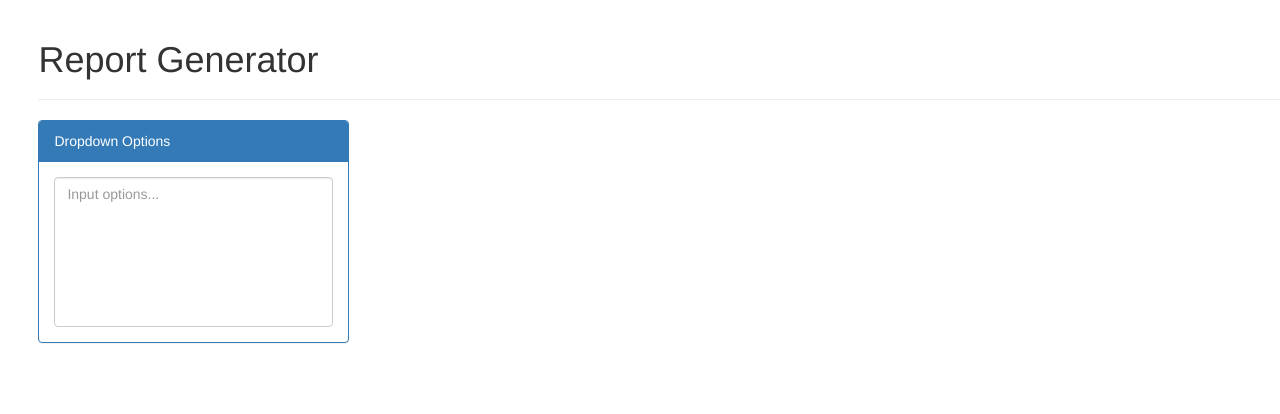
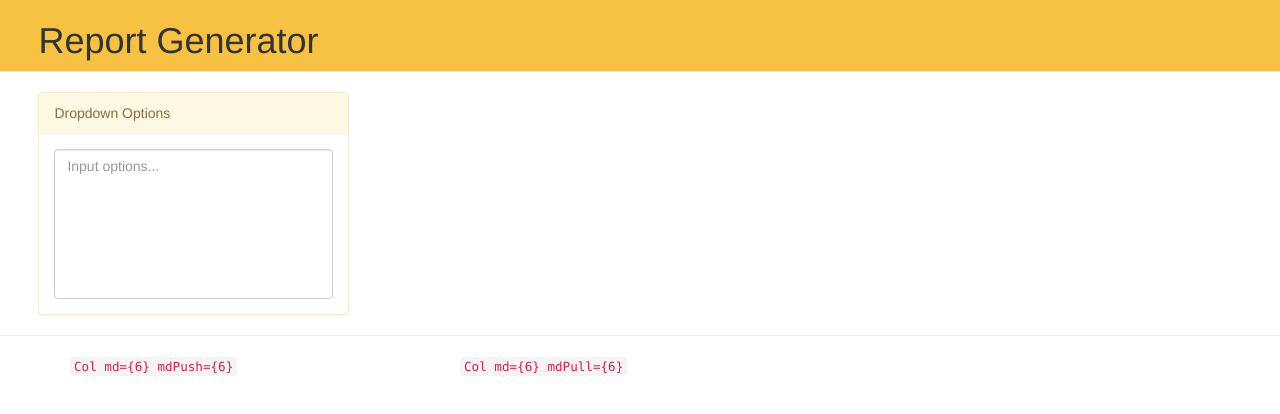
Before and after one commit to zvanuum/ReportGenerator, a React (Create React App) app: page / in a window 1280 px wide. Shown: the top 414 px of the page. Built offline with nearby package versions, Linux system fonts and the light colour scheme.

Commit message:
CSS is so hard

```diff
--- a/src/components/DropdownOptionsInputPanel.js
+++ b/src/components/DropdownOptionsInputPanel.js
@@ -2,8 +2,7 @@ import React from 'react';
 import { FormControl, OverlayTrigger, Panel, Popover } from 'react-bootstrap';
 
 const DropdownOptionsInputPanel = (props) => {
-    console.log(props.onChange);
-    return (<Panel bsStyle="primary" style={{ 'width': '25%' }}>
+    return (<Panel bsStyle="warning" style={{ 'width': '25%' }}>
         <Panel.Heading>Dropdown Options</Panel.Heading>
         <Panel.Body>
             <OverlayTrigger
--- a/src/containers/App.js
+++ b/src/containers/App.js
@@ -1,15 +1,46 @@
 import React, { Component } from 'react';
+import { connect } from 'react-redux'
+import PropTypes from 'prop-types';
+import { Col, Grid, PageHeader, Row } from 'react-bootstrap';
 
-import Header from '../containers/Header';
+import OptionsMenu from '../containers/OptionsMenu';
 
 class App extends Component {
     render() {
         return (
             <div>
-        <Header />
+                <PageHeader style={{
+                    'margin-top': 0,
+                    'padding': '1px 0 0 3%',
+                    'background-color': '#F7C244'
+                }}>
+                    Report Generator
+                </PageHeader>
+                <div style={{ 'marginLeft': "3%" }}>
+                    <OptionsMenu />
+                </div>
+                <hr />
+                <Grid>
+                    <Row className="show-grid">
+                        <Col xs={6} md={4}>
+                            <code>{'Col md={6} mdPush={6}'}</code>
+                        </Col>
+                        <Col xs={6} md={4}>
+                            <code>{'Col md={6} mdPull={6}'}</code>
+                        </Col>
+                    </Row>
+                </Grid>
             </div>
         )
     }
 }
 
-export default App;
+App.propTypes = {
+    dropdownOptions: PropTypes.arrayOf(PropTypes.string)
+};
+
+const mapStateToProps = (state) => ({
+    ...state
+})
+
+export default connect(mapStateToProps)(App);
--- a/src/containers/Header.js
+++ b/src/containers/OptionsMenu.js
@@ -1,35 +1,31 @@
 import React, { Component } from 'react';
 import { connect } from 'react-redux';
 import PropTypes from 'prop-types';
-import { PageHeader } from 'react-bootstrap';
 
 import DropdownOptionsInputPanel from '../components/DropdownOptionsInputPanel';
 
 import { addDropdownOptions } from '../actions/actions';
 
-class Header extends Component {
+class OptionsMenu extends Component {
     handleDropdownOptionsInputChange = (event) => {
         this.props.addToDropdown(event.target.value.split("\n").filter(option => option));
     }
 
     render() {
         return (
-            <div style={{ 'marginLeft': "3%" }}>
-                <PageHeader>Report Generator</PageHeader>
-                <DropdownOptionsInputPanel onChange={this.handleDropdownOptionsInputChange}/>
-            </div>
+            <DropdownOptionsInputPanel onChange={this.handleDropdownOptionsInputChange}/>
         );
     }
 }
 
-Header.propTypes = {
+OptionsMenu.propTypes = {
     addToDropdown: PropTypes.func,
     dropdownOptions: PropTypes.arrayOf(PropTypes.string)
 };
 
 function mapStateToProps(state) {
     const { dropdownOptions } = state;
-    console.log(dropdownOptions)
+
     return {
         dropdownOptions
     };
@@ -41,4 +37,4 @@ function mapDispatchToProps(dispatch) {
     };
 }
 
-export default connect(mapStateToProps, mapDispatchToProps)(Header);
+export default connect(mapStateToProps, mapDispatchToProps)(OptionsMenu);
--- a/src/reducers/reducers.js
+++ b/src/reducers/reducers.js
@@ -3,7 +3,12 @@ import { ADD_TO_DROPDOWN_OPTIONS } from '../actions/actionTypes'
 export function dropdownOptions(state = [], action) {
     switch (action.type) {
         case ADD_TO_DROPDOWN_OPTIONS:
-            return action.data;
+            let newState = new Set();
+            for (const option of action.data) {
+                newState.add(option);
+            }
+
+            return Array.from(newState);
         default:
             return state;
     }
```
Lines whose indentation alone changed are shown as unchanged.
